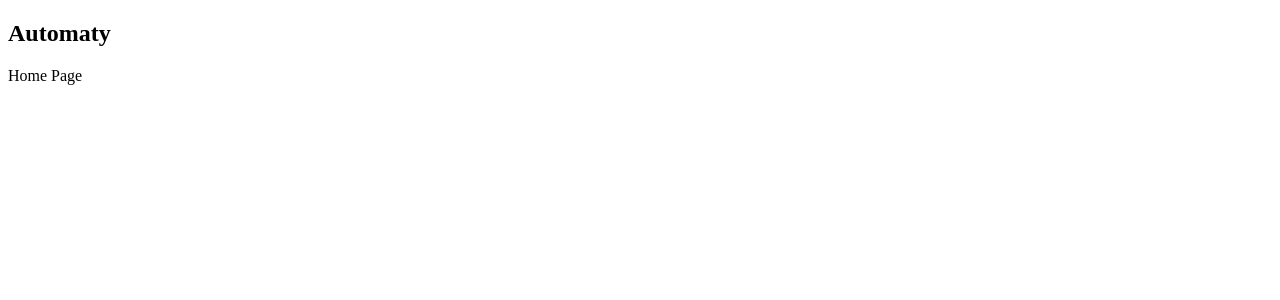
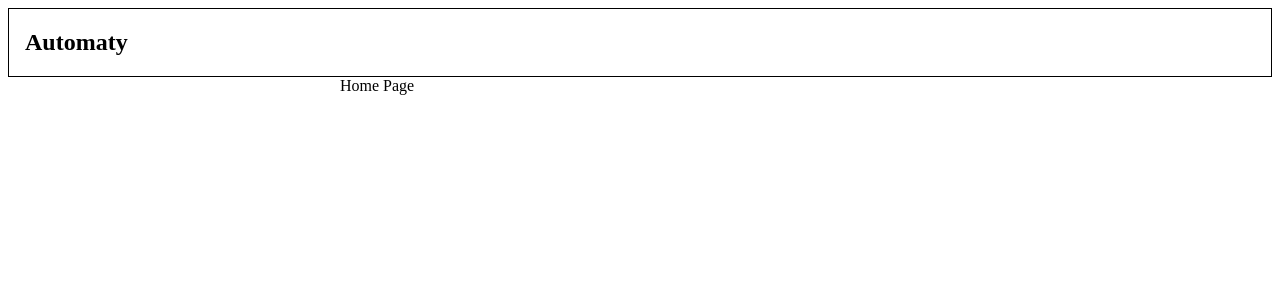
Before and after one commit to chrisvasqm/automaty, a React (Vite) app: page / in a window 1280 px wide. Shown: the top 300 px of the page. Built offline with nearby package versions, Linux system fonts and the light colour scheme.

Commit message:
Add Container

```diff
--- a/src/Layout.tsx
+++ b/src/Layout.tsx
@@ -1,11 +1,14 @@
 import { Outlet } from 'react-router-dom'
 import Navbar from './components/Navbar'
+import Container from './components/Container'
 
 const Layout = () => {
   return (
     <>
       <Navbar />
-      <Outlet />
+      <Container>
+        <Outlet />
+      </Container>
     </>
   )
 }
--- /dev/null
+++ b/src/components/Container.tsx
@@ -0,0 +1,18 @@
+import { PropsWithChildren } from 'react'
+
+const Container = ({ children }: PropsWithChildren) => {
+    return (
+        <main
+            style={{
+                maxWidth: "600px",
+                marginLeft: "auto",
+                marginRight: "auto",
+                paddingLeft: "1rem",
+                paddingRight: "1rem",
+            }}>
+            {children}
+        </main>
+    )
+}
+
+export default Container
--- a/src/components/Navbar.tsx
+++ b/src/components/Navbar.tsx
@@ -1,7 +1,10 @@
 
 const Navbar = () => {
     return (
-        <nav>
+        <nav style={{
+            border: '1px solid black',
+            paddingLeft: '1rem'
+        }}>
             <h2>Automaty</h2>
         </nav>
     )
```
